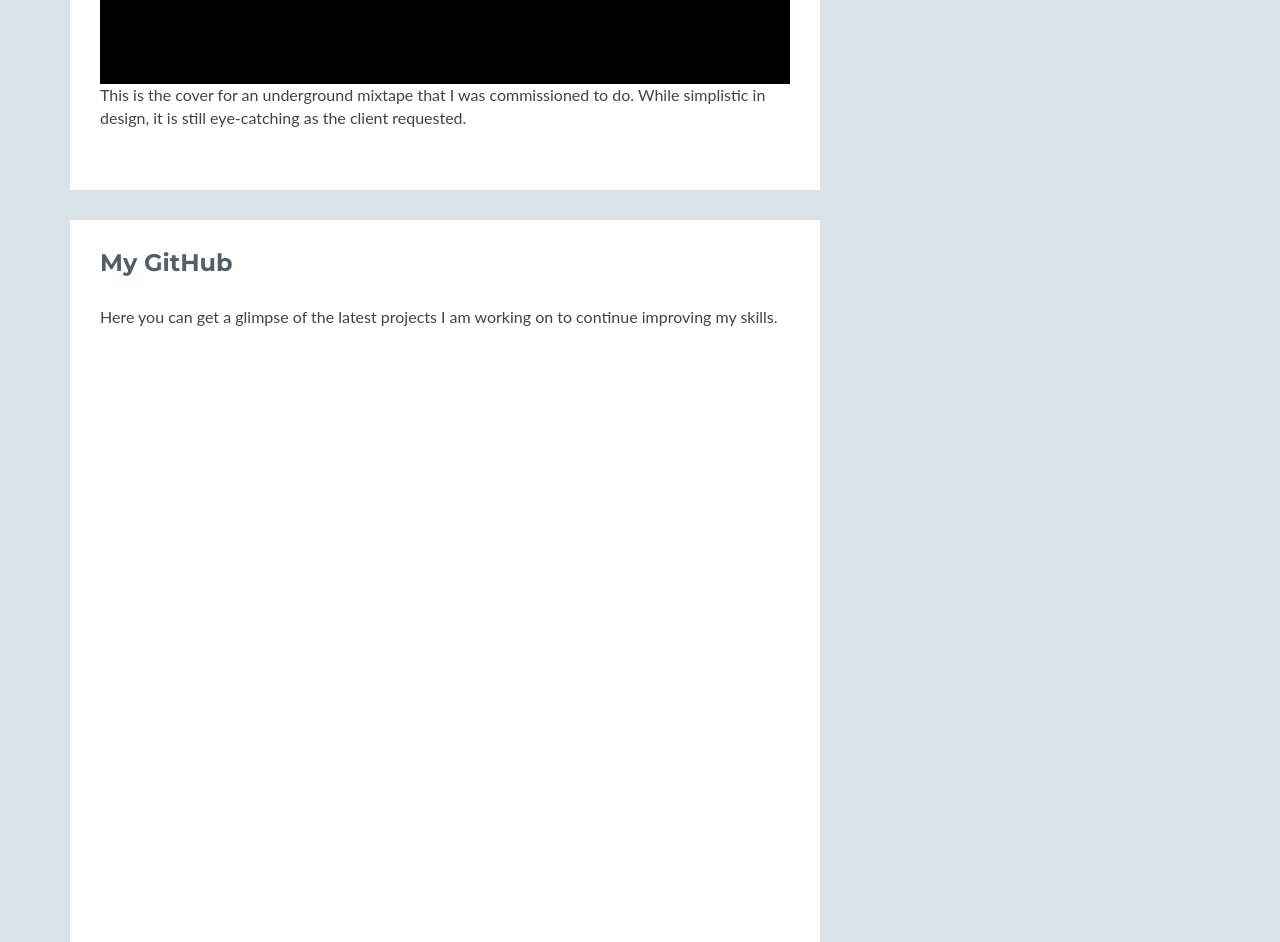
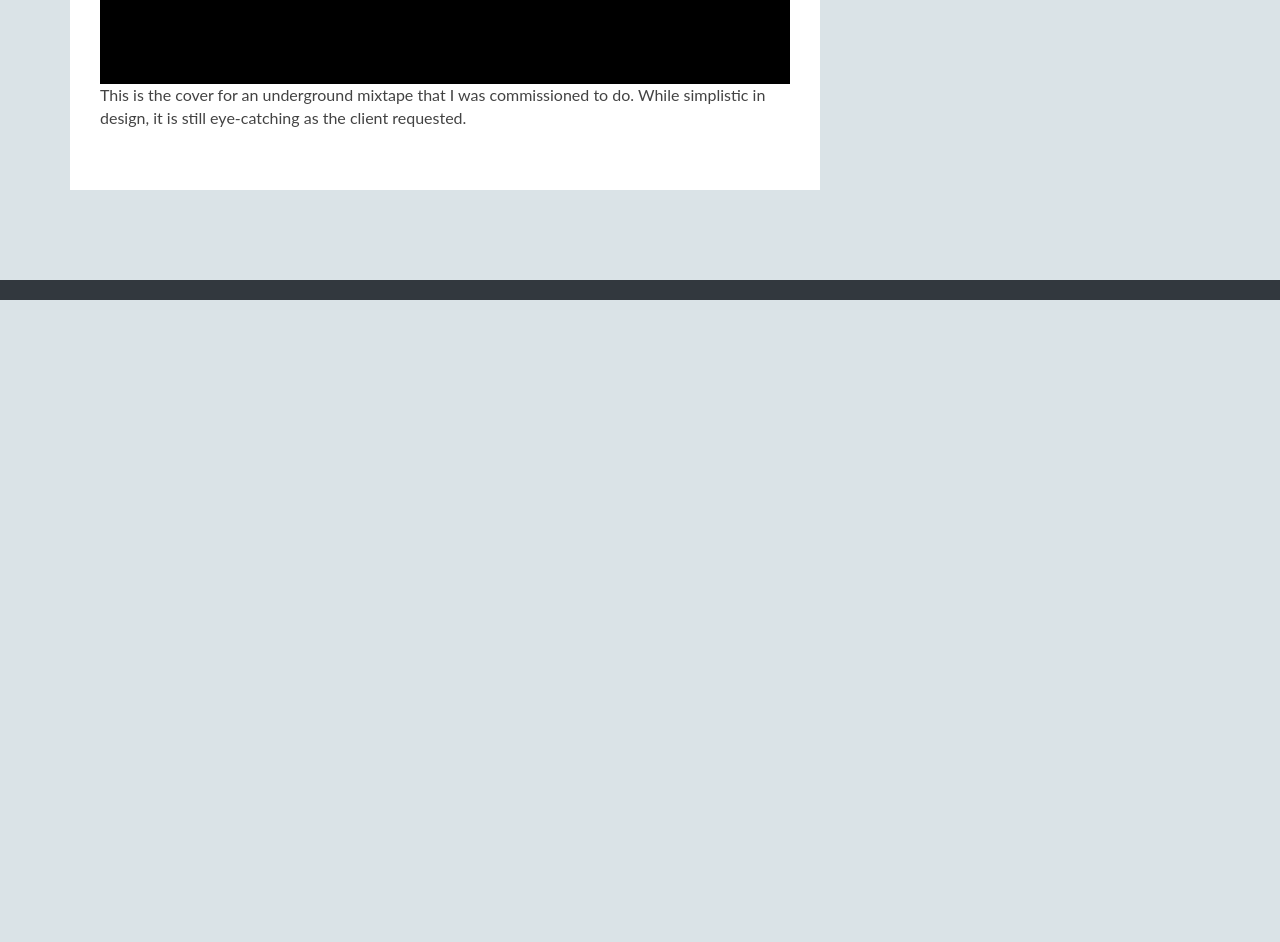
Before and after one commit to CDBrown/Portfolio, a plain HTML site: page index.html in a window 1280 px wide. Shown: the part 3292-4234 px from the top of the page. After the commit the page ends 3592 px from the top, so only its background shows below. Drawn offline with Linux system fonts and the light colour scheme; no server answers; a script that the page names is missing; a web font is replaced by a local one.

Commit message:
2nd commit

```diff
--- a/index.html
+++ b/index.html
@@ -122,16 +122,6 @@
                     </div><!--//section-inner-->
                 </section><!--//section-->
 
-                <section class="github section">
-                    <div class="section-inner">
-                        <h2 class="heading">My GitHub</h2>
-                        <p>Here you can get a glimpse of the latest projects I am working on to continue improving my skills. </p>
-                        <!--//Usage: http://caseyscarborough.com/projects/github-activity/ -->
-                        <div id="ghfeed" class="ghfeed">
-                        </div><!--//ghfeed-->
-
-                    </div><!--//secton-inner-->
-                </section><!--//section-->
             </div><!--//primary-->
             <div class="secondary col-md-4 col-sm-12 col-xs-12">
                  <aside class="info aside section">
@@ -227,7 +217,7 @@
     <script type="text/javascript" src="assets/plugins/bootstrap/js/bootstrap.min.js"></script>
     <script type="text/javascript" src="assets/plugins/jquery-rss/dist/jquery.rss.min.js"></script>
     <!-- github activity plugin -->
-    <script type="text/javascript" src="assets/plugins/github-activity/dist/mustache/mustache.min.js"></script>
+
     <script type="text/javascript" src="assets/plugins/github-activity/dist/github-activity-0.1.1.min.js"></script>
     <!-- custom js -->
     <script type="text/javascript" src="assets/js/main.js"></script>
```
Also changed, not shown: assets/plugins/github-activity/dist/mustache/mustache.min.js (deleted), 1 other file.
